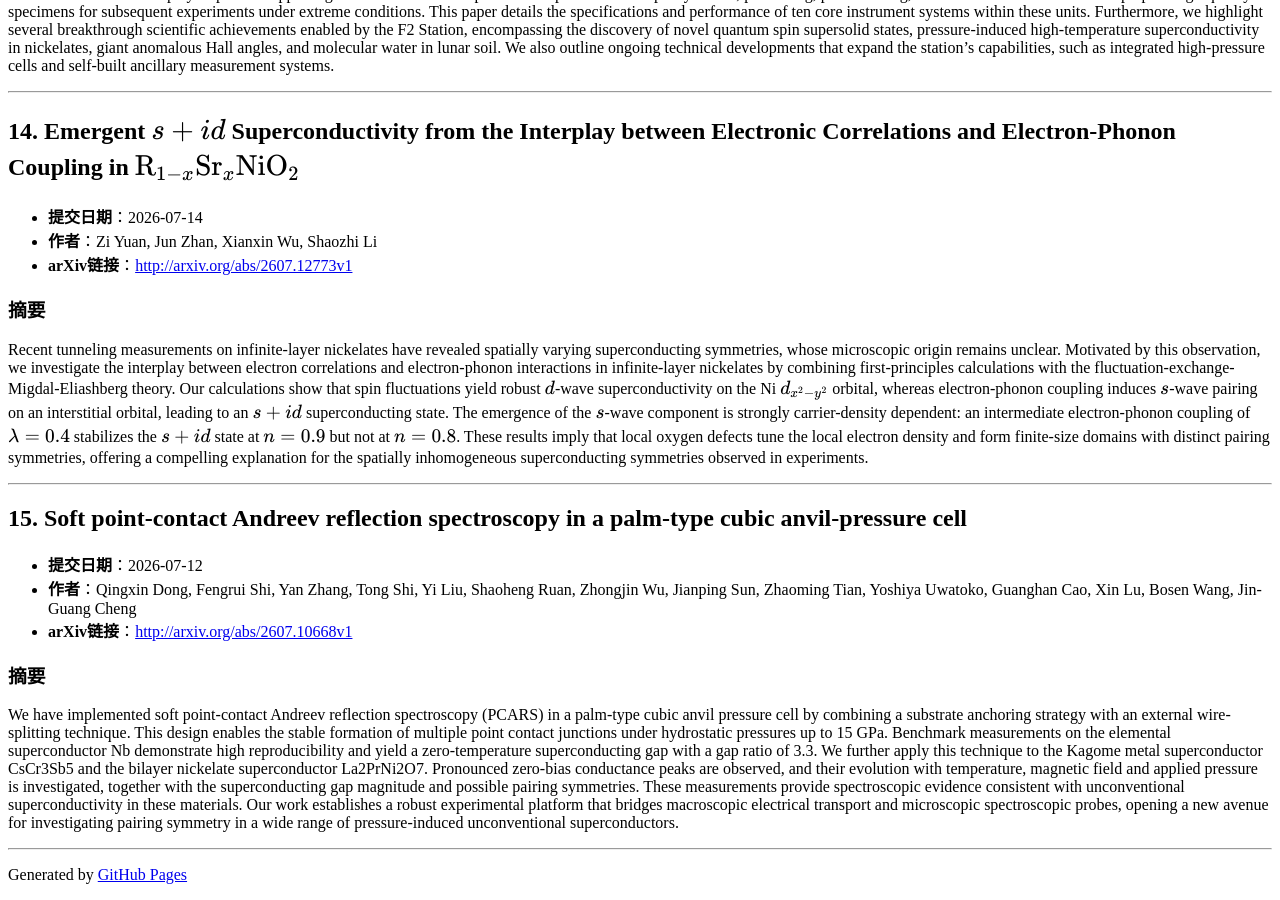
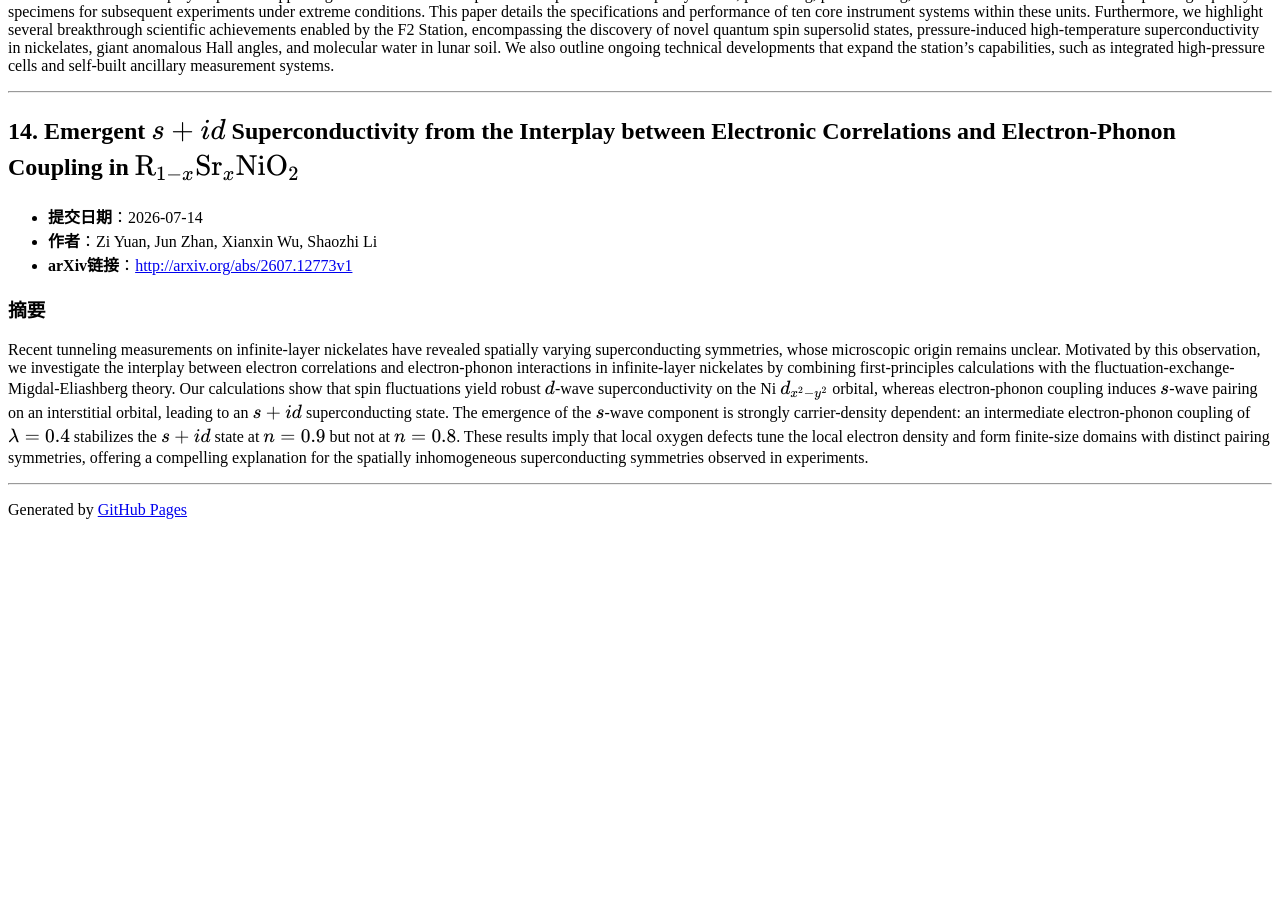
Before and after one commit to yangke25491/daily-arxiv-nickelate_superconductivity, a Jekyll site: the page built from docs/index.md, in a window 1280 px wide and 900 px high, scrolled down 5004 px. Built offline with Jekyll 4.4.1, drawn with Linux system fonts in a browser that asks for light colours; after the commit the page ends 5539 px from its top, so only the background shows below that; some of the changed text lies outside the part shown.

Commit message:
Automated update: arXiv papers

```diff
--- a/docs/index.md
+++ b/docs/index.md
@@ -5,8 +5,8 @@ title: 镍酸盐超导论文
 
 # 凝聚态物理-镍酸盐高温超导相关论文
 
-> 检索时间范围：**2026-07-12 至 2026-08-11**
-> 数据检索到 **15** 篇相关论文，按提交时间降序排列
+> 检索时间范围：**2026-07-13 至 2026-08-12**
+> 数据检索到 **14** 篇相关论文，按提交时间降序排列
 
 ---
 
@@ -163,14 +163,3 @@ The Synergetic Extreme Condition User Facility (SECUF) is a comprehensive, state
 Recent tunneling measurements on infinite-layer nickelates have revealed spatially varying superconducting symmetries, whose microscopic origin remains unclear. Motivated by this observation, we investigate the interplay between electron correlations and electron-phonon interactions in infinite-layer nickelates by combining first-principles calculations with the fluctuation-exchange-Migdal-Eliashberg theory. Our calculations show that spin fluctuations yield robust $d$-wave superconductivity on the Ni $d\_{x^2-y^2}$ orbital, whereas electron-phonon coupling induces $s$-wave pairing on an interstitial orbital, leading to an $s+id$ superconducting state. The emergence of the $s$-wave component is strongly carrier-density dependent: an intermediate electron-phonon coupling of $λ=0.4$ stabilizes the $s+id$ state at $n=0.9$ but not at $n=0.8$. These results imply that local oxygen defects tune the local electron density and form finite-size domains with distinct pairing symmetries, offering a compelling explanation for the spatially inhomogeneous superconducting symmetries observed in experiments.
 
 ---
-
-## 15. Soft point-contact Andreev reflection spectroscopy in a palm-type cubic anvil-pressure cell
-
-- **提交日期**：2026-07-12
-- **作者**：Qingxin Dong, Fengrui Shi, Yan Zhang, Tong Shi, Yi Liu, Shaoheng Ruan, Zhongjin Wu, Jianping Sun, Zhaoming Tian, Yoshiya Uwatoko, Guanghan Cao, Xin Lu, Bosen Wang, Jin-Guang Cheng
-- **arXiv链接**：[http://arxiv.org/abs/2607.10668v1](http://arxiv.org/abs/2607.10668v1)
-
-### 摘要
-We have implemented soft point-contact Andreev reflection spectroscopy (PCARS) in a palm-type cubic anvil pressure cell by combining a substrate anchoring strategy with an external wire-splitting technique. This design enables the stable formation of multiple point contact junctions under hydrostatic pressures up to 15 GPa. Benchmark measurements on the elemental superconductor Nb demonstrate high reproducibility and yield a zero-temperature superconducting gap with a gap ratio of 3.3. We further apply this technique to the Kagome metal superconductor CsCr3Sb5 and the bilayer nickelate superconductor La2PrNi2O7. Pronounced zero-bias conductance peaks are observed, and their evolution with temperature, magnetic field and applied pressure is investigated, together with the superconducting gap magnitude and possible pairing symmetries. These measurements provide spectroscopic evidence consistent with unconventional superconductivity in these materials. Our work establishes a robust experimental platform that bridges macroscopic electrical transport and microscopic spectroscopic probes, opening a new avenue for investigating pairing symmetry in a wide range of pressure-induced unconventional superconductors.
-
----
```
